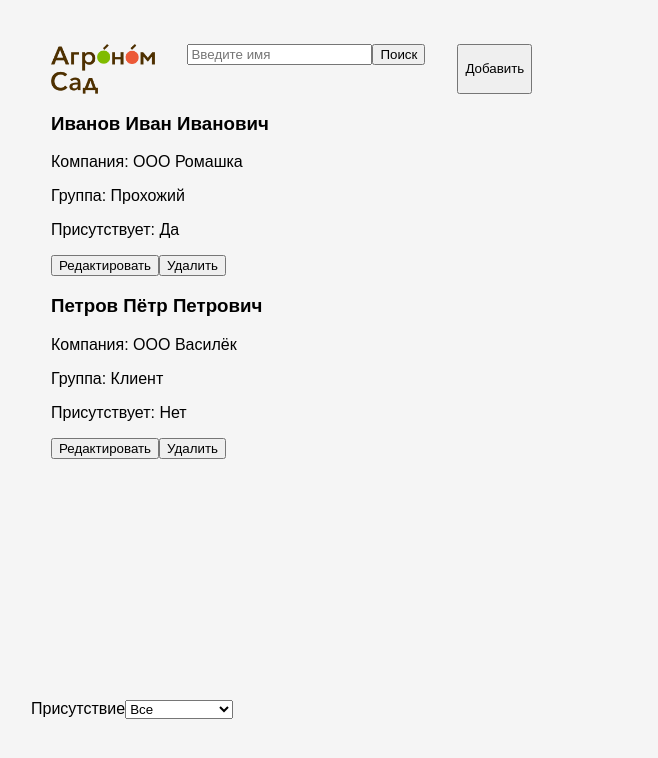
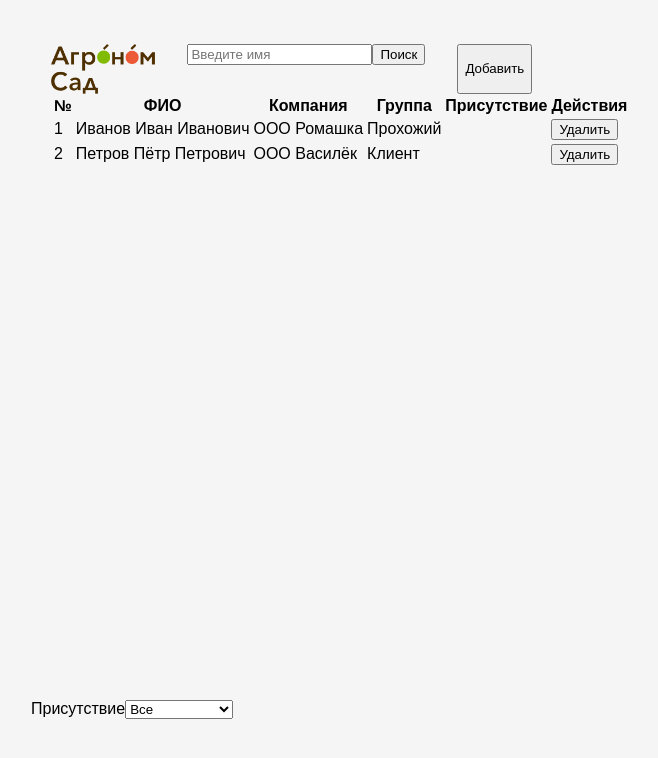
Before and after one commit to mcalexandretion/visitor-app-project, a React (Vite) app: page / in a window 1280 px wide. Shown: the top 758 px of the page, without its empty margins (19-677 px from the left). Built offline with nearby package versions, Linux system fonts and the light colour scheme; data requests are answered from the project's data file.

Commit message:
add table for list of visitors

```diff
--- a/src/components/VisitorItem.tsx
+++ b/src/components/VisitorItem.tsx
@@ -1,26 +1,35 @@
 import type { FC } from 'react';
 import type { Visitor } from '../types/visitor';
-import './VisitorItem.module.css';
+import styles from './VisitorItem.module.css';
 
 interface VisitorItemProps {
   visitor: Visitor;
+  index: number; // Индекс для номера
   onEdit: (visitor: Visitor) => void;
   onDelete: (id: string) => void;
 }
 
-export const VisitorItem: FC<VisitorItemProps> = ({ visitor, onEdit, onDelete }) => {
+export const VisitorItem: FC<VisitorItemProps> = ({ visitor, index, onEdit, onDelete }) => {
+  const handleRowClick = () => {
+    onEdit(visitor); // Передаем посетителя для редактирования
+  };
+
   return (
-    <div className="visitor-item">
-      <div>
-        <h3>{visitor.fullName}</h3>
-        <p>Компания: {visitor.company}</p>
-        <p>Группа: {visitor.group}</p>
-        <p>Присутствует: {visitor.present ? 'Да' : 'Нет'}</p>
-      </div>
-      <div className="visitor-actions">
-        <button onClick={() => onEdit(visitor)}>Редактировать</button>
-        <button onClick={() => onDelete(visitor.id)}>Удалить</button>
-      </div>
-    </div>
+    <tr className={styles.visitorRow} onClick={handleRowClick}>
+      <td>{index}</td>
+      <td>{visitor.fullName}</td>
+      <td>{visitor.company}</td>
+      <td>{visitor.group}</td>
+      <td>
+        {visitor.present ? (
+          <span className={styles.presentCircle}></span>
+        ) : (
+          <span className={styles.absentCircle}></span>
+        )}
+      </td>
+      <td>
+        <button onClick={(e) => { e.stopPropagation(); onDelete(visitor.id); }}>Удалить</button>
+      </td>
+    </tr>
   );
 };
--- a/src/components/VisitorList.tsx
+++ b/src/components/VisitorList.tsx
@@ -1,7 +1,7 @@
 import type { FC } from 'react';
 import type { Visitor } from '../types/visitor';
 import { VisitorItem } from './VisitorItem';
-import './VisitorList.module.css';
+import styles from './VisitorList.module.css';
 
 interface VisitorListProps {
   visitors: Visitor[];
@@ -11,19 +11,34 @@ interface VisitorListProps {
 
 export const VisitorList: FC<VisitorListProps> = ({ visitors, onEdit, onDelete }) => {
   return (
-    <div className="visitor-list">
+    <table className={styles.visitorTable}>
+      <thead>
+        <tr>
+          <th>№</th>
+          <th>ФИО</th>
+          <th>Компания</th>
+          <th>Группа</th>
+          <th>Присутствие</th>
+          <th>Действия</th>
+        </tr>
+      </thead>
+      <tbody>
         {visitors.length === 0 ? (
-        <p>Нет посетителей</p>
+          <tr>
+            <td colSpan={6}>Нет посетителей</td>
+          </tr>
         ) : (
-        visitors.map((visitor) => (
+          visitors.map((visitor, index) => (
             <VisitorItem
               key={visitor.id}
               visitor={visitor}
+              index={index + 1}
               onEdit={onEdit}
               onDelete={onDelete}
             />
           ))
         )}
-    </div>
+      </tbody>
+    </table>
   );
 };
```
Lines whose indentation alone changed are shown as unchanged.
